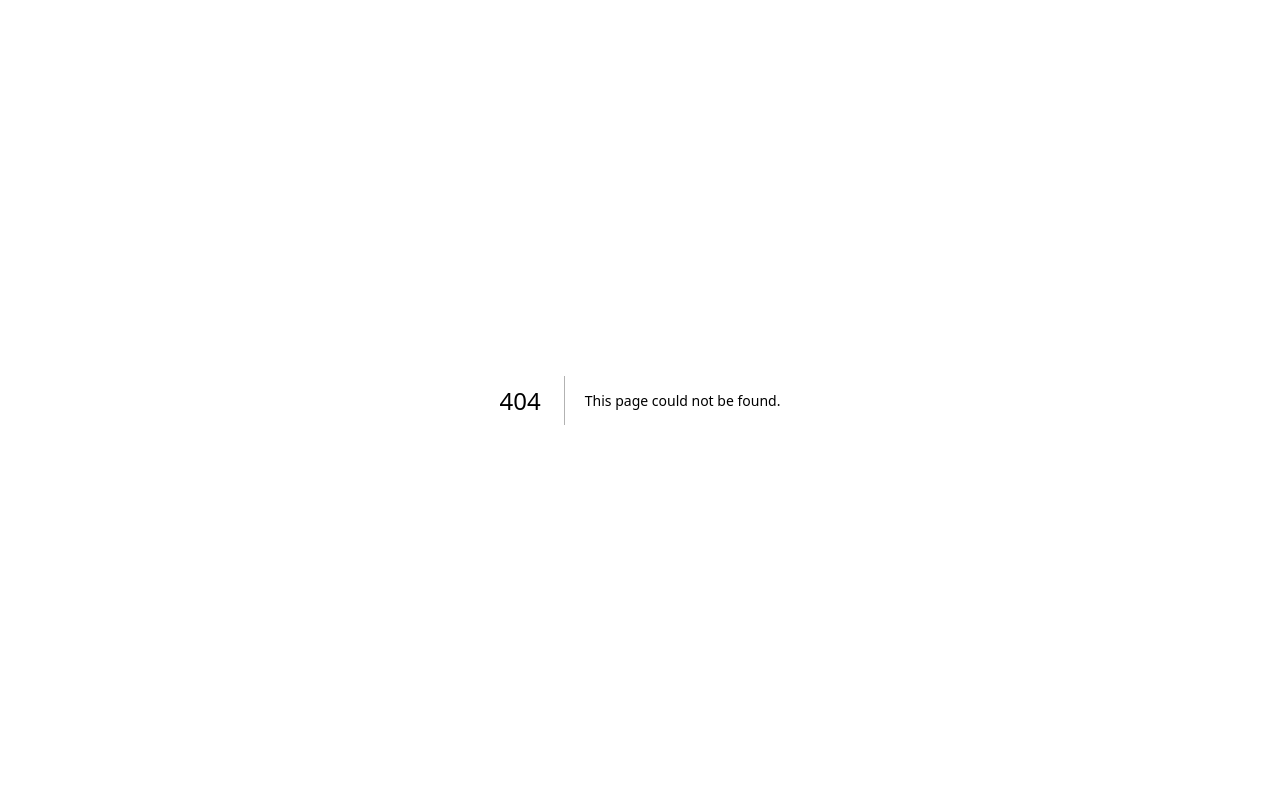
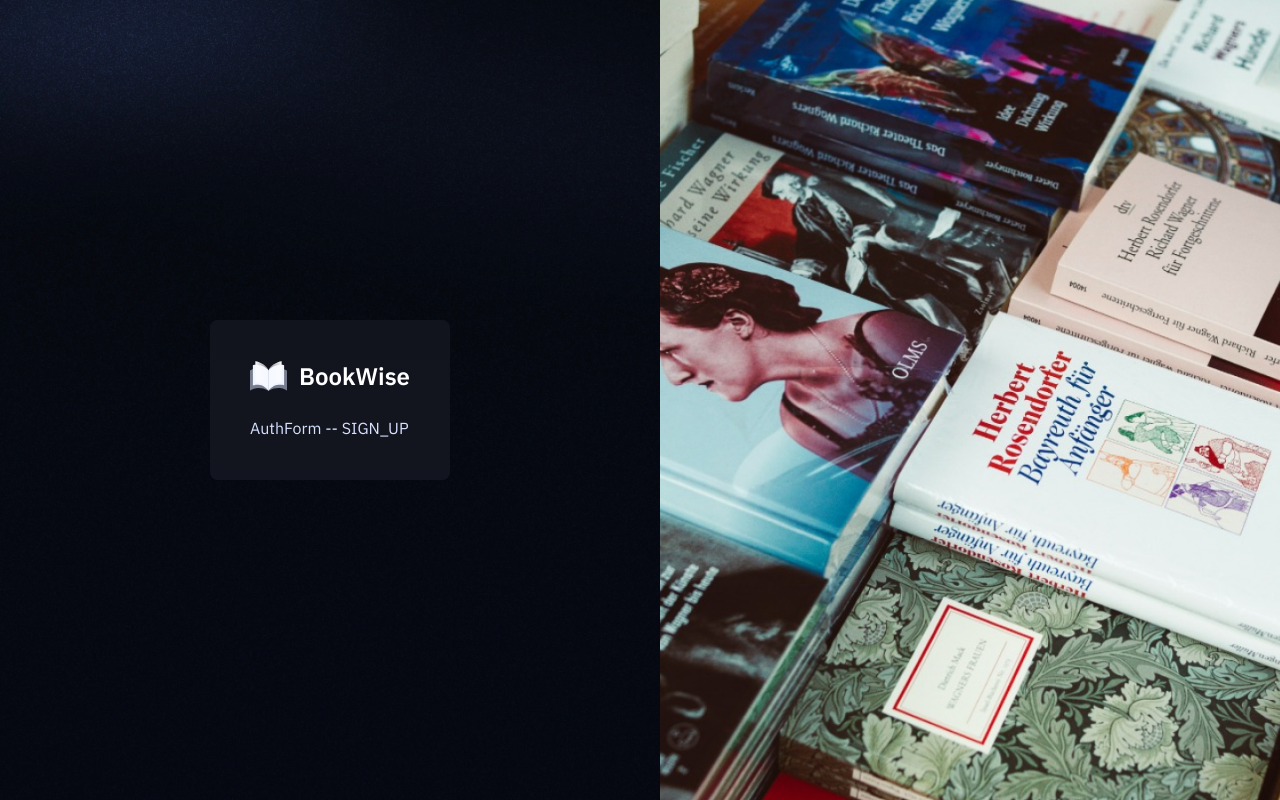
Before and after one commit to rr3s1/BookWise-Uni-Library, a Next.js app: page /sign-up in a window 1280 px wide. Before the commit this address had no page. Built offline with nearby package versions, Linux system fonts and the light colour scheme.

Commit message:
Dynamic Auth with Zod Validation

```diff
--- /dev/null
+++ b/app/(auth)/layout.tsx
@@ -0,0 +1,28 @@
+import { ReactNode } from "react";
+import Image from "next/image";
+
+const Layout =  ({ children }: { children: ReactNode }) => {
+  return <main className="auth-container">
+   <section className="auth-form">
+        <div className="auth-box">
+          <div className="flex flex-row gap-3">
+            <Image src="/icons/logo.svg" alt="logo" width={37} height={37} />
+            <h1 className="text-2xl font-semibold text-white">BookWise</h1>
+          </div>
+          <div>{children}</div>
+        </div>
+      </section>
+      <section className="auth-illustration">
+        <Image
+          src="/images/auth-illustration.png"
+          alt="auth illustration"
+          height={1000}
+          width={1000}
+          className="size-full object-cover"
+        />
+      </section>
+
+  </main>
+};
+
+export default Layout;
--- /dev/null
+++ b/app/(auth)/sign-in/page.tsx
@@ -0,0 +1,20 @@
+"use client";
+
+import React from "react";
+import AuthForm from "@/components/AuthForm";
+import { signInSchema } from "@/lib/validations";
+
+
+const Page = () => (
+  <AuthForm
+    type="SIGN_IN"
+    schema={signInSchema}
+    defaultValues={{
+      email: "",
+      password: "",
+    }}
+    onSubmit={() => {}}
+  />
+);
+
+export default Page;
--- /dev/null
+++ b/app/(auth)/sign-up/page.tsx
@@ -0,0 +1,22 @@
+"use client";
+
+import AuthForm from "@/components/AuthForm";
+import { signUpSchema } from "@/lib/validations";
+
+
+const Page = () => (
+  <AuthForm
+    type="SIGN_UP"
+    schema={signUpSchema}
+    defaultValues={{
+      email: "",
+      password: "",
+      fullName: "",
+      universityId: 0,
+      universityCard: "",
+    }}
+    onSubmit={() => {}}
+  />
+);
+
+export default Page;
--- /dev/null
+++ b/components/AuthForm.tsx
@@ -0,0 +1,11 @@
+import React from 'react'
+
+const AuthForm = ({type, schema, defaultValues, onSubmit}: Props) => {
+  return (
+    <div>
+      AuthForm -- {type}
+    </div>
+  )
+}
+
+export default AuthForm
--- /dev/null
+++ b/components/ui/form.tsx
@@ -0,0 +1,178 @@
+"use client"
+
+import * as React from "react"
+import * as LabelPrimitive from "@radix-ui/react-label"
+import { Slot } from "@radix-ui/react-slot"
+import {
+  Controller,
+  FormProvider,
+  useFormContext,
+  type ControllerProps,
+  type FieldPath,
+  type FieldValues,
+} from "react-hook-form"
+
+import { cn } from "@/lib/utils"
+import { Label } from "@/components/ui/label"
+
+const Form = FormProvider
+
+type FormFieldContextValue<
+  TFieldValues extends FieldValues = FieldValues,
+  TName extends FieldPath<TFieldValues> = FieldPath<TFieldValues>
+> = {
+  name: TName
+}
+
+const FormFieldContext = React.createContext<FormFieldContextValue>(
+  {} as FormFieldContextValue
+)
+
+const FormField = <
+  TFieldValues extends FieldValues = FieldValues,
+  TName extends FieldPath<TFieldValues> = FieldPath<TFieldValues>
+>({
+  ...props
+}: ControllerProps<TFieldValues, TName>) => {
+  return (
+    <FormFieldContext.Provider value={{ name: props.name }}>
+      <Controller {...props} />
+    </FormFieldContext.Provider>
+  )
+}
+
+const useFormField = () => {
+  const fieldContext = React.useContext(FormFieldContext)
+  const itemContext = React.useContext(FormItemContext)
+  const { getFieldState, formState } = useFormContext()
+
+  const fieldState = getFieldState(fieldContext.name, formState)
+
+  if (!fieldContext) {
+    throw new Error("useFormField should be used within <FormField>")
+  }
+
+  const { id } = itemContext
+
+  return {
+    id,
+    name: fieldContext.name,
+    formItemId: `${id}-form-item`,
+    formDescriptionId: `${id}-form-item-description`,
+    formMessageId: `${id}-form-item-message`,
+    ...fieldState,
+  }
+}
+
+type FormItemContextValue = {
+  id: string
+}
+
+const FormItemContext = React.createContext<FormItemContextValue>(
+  {} as FormItemContextValue
+)
+
+const FormItem = React.forwardRef<
+  HTMLDivElement,
+  React.HTMLAttributes<HTMLDivElement>
+>(({ className, ...props }, ref) => {
+  const id = React.useId()
+
+  return (
+    <FormItemContext.Provider value={{ id }}>
+      <div ref={ref} className={cn("space-y-2", className)} {...props} />
+    </FormItemContext.Provider>
+  )
+})
+FormItem.displayName = "FormItem"
+
+const FormLabel = React.forwardRef<
+  React.ElementRef<typeof LabelPrimitive.Root>,
+  React.ComponentPropsWithoutRef<typeof LabelPrimitive.Root>
+>(({ className, ...props }, ref) => {
+  const { error, formItemId } = useFormField()
+
+  return (
+    <Label
+      ref={ref}
+      className={cn(error && "text-destructive", className)}
+      htmlFor={formItemId}
+      {...props}
+    />
+  )
+})
+FormLabel.displayName = "FormLabel"
+
+const FormControl = React.forwardRef<
+  React.ElementRef<typeof Slot>,
+  React.ComponentPropsWithoutRef<typeof Slot>
+>(({ ...props }, ref) => {
+  const { error, formItemId, formDescriptionId, formMessageId } = useFormField()
+
+  return (
+    <Slot
+      ref={ref}
+      id={formItemId}
+      aria-describedby={
+        !error
+          ? `${formDescriptionId}`
+          : `${formDescriptionId} ${formMessageId}`
+      }
+      aria-invalid={!!error}
+      {...props}
+    />
+  )
+})
+FormControl.displayName = "FormControl"
+
+const FormDescription = React.forwardRef<
+  HTMLParagraphElement,
+  React.HTMLAttributes<HTMLParagraphElement>
+>(({ className, ...props }, ref) => {
+  const { formDescriptionId } = useFormField()
+
+  return (
+    <p
+      ref={ref}
+      id={formDescriptionId}
+      className={cn("text-[0.8rem] text-muted-foreground", className)}
+      {...props}
+    />
+  )
+})
+FormDescription.displayName = "FormDescription"
+
+const FormMessage = React.forwardRef<
+  HTMLParagraphElement,
+  React.HTMLAttributes<HTMLParagraphElement>
+>(({ className, children, ...props }, ref) => {
+  const { error, formMessageId } = useFormField()
+  const body = error ? String(error?.message ?? "") : children
+
+  if (!body) {
+    return null
+  }
+
+  return (
+    <p
+      ref={ref}
+      id={formMessageId}
+      className={cn("text-[0.8rem] font-medium text-destructive", className)}
+      {...props}
+    >
+      {body}
+    </p>
+  )
+})
+FormMessage.displayName = "FormMessage"
+
+export {
+  useFormField,
+  Form,
+  FormItem,
+  FormLabel,
+  FormControl,
+  FormDescription,
+  FormMessage,
+  FormField,
+}
--- /dev/null
+++ b/components/ui/label.tsx
@@ -0,0 +1,26 @@
+"use client"
+
+import * as React from "react"
+import * as LabelPrimitive from "@radix-ui/react-label"
+import { cva, type VariantProps } from "class-variance-authority"
+
+import { cn } from "@/lib/utils"
+
+const labelVariants = cva(
+  "text-sm font-medium leading-none peer-disabled:cursor-not-allowed peer-disabled:opacity-70"
+)
+
+const Label = React.forwardRef<
+  React.ElementRef<typeof LabelPrimitive.Root>,
+  React.ComponentPropsWithoutRef<typeof LabelPrimitive.Root> &
+    VariantProps<typeof labelVariants>
+>(({ className, ...props }, ref) => (
+  <LabelPrimitive.Root
+    ref={ref}
+    className={cn(labelVariants(), className)}
+    {...props}
+  />
+))
+Label.displayName = LabelPrimitive.Root.displayName
+
+export { Label }
--- /dev/null
+++ b/lib/validations.ts
@@ -0,0 +1,14 @@
+import { z } from "zod";
+
+export const signUpSchema = z.object({
+  fullName: z.string().min(3),
+  email: z.string().email(),
+  universityId: z.coerce.number(),
+  universityCard: z.string().nonempty("University Card is required"),
+  password: z.string().min(8),
+});
+
+export const signInSchema = z.object({
+  email: z.string().email(),
+  password: z.string().min(8),
+});
```
Also changed, not shown: package.json (+6 -2 lines), 1 other file (tests, documents, lock files or other folders).
